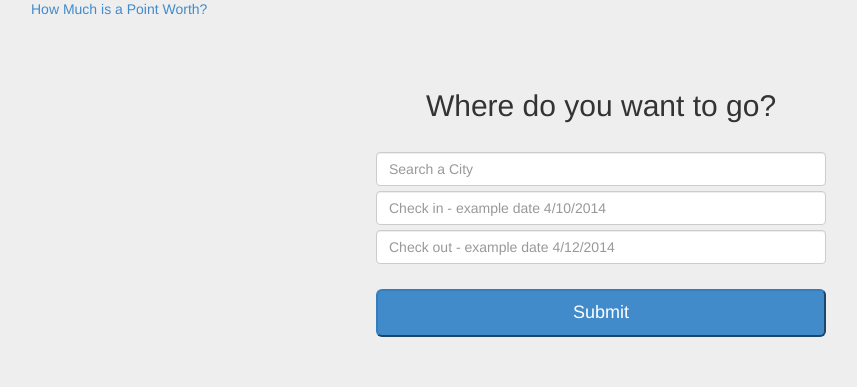
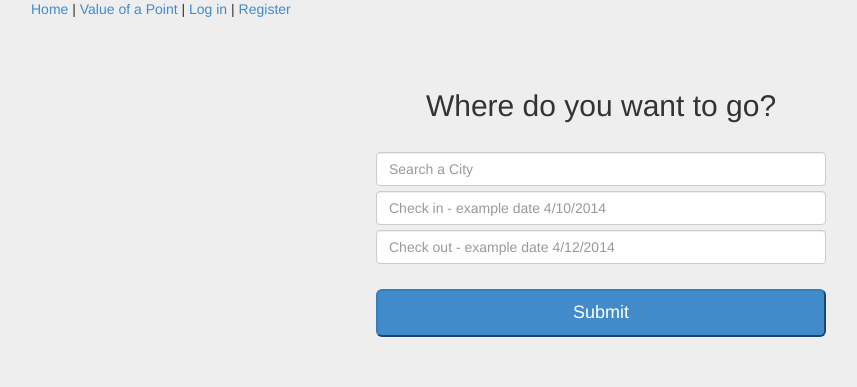
Before and after one commit to torypayne/hotelproject, a Flask app: page / in a window 1280 px wide. Shown: the part 961-1348 px from the top of the page, without its empty margins (39-896 px from the left). Run offline with Flask 2, Linux system fonts and the light colour scheme; some libraries are stand-ins or nearby versions.

Commit message:
Improved header, slightly improved login and register routing

```diff
--- a/templates/index.html
+++ b/templates/index.html
@@ -9,8 +9,6 @@
 
 
 	{% block body %}
-
-	<a href="/cpp">How Much is a Point Worth?</a>
 
 		<form class="search" method="POST">
                 <h2 class="search-heading">Where do you want to go?</h2>
--- a/templates/master.html
+++ b/templates/master.html
@@ -7,6 +7,7 @@
     <body>
     <img class="headimage" src="http://drive.google.com/uc?export=view&id=0B3QiSf01CUcnNldMREJhN085VW9LcVI3bS0yeEtEOTlEM2pj" align="left" />
 <div class="container">
+	<a href="/">Home</a> | <a href="/cpp">Value of a Point</a> | <a href="/login">Log in</a> | <a href="/register">Register</a>
             {% block body %}{% endblock %}
 </div>
     </body>
--- a/templates/search.html
+++ b/templates/search.html
@@ -4,7 +4,7 @@
 	</head>
 	<body>
 	{% block body %}
-	<a href="/">Home</a> | <a href="/cpp">How Much is a Point Worth</a>
+
 	<div>
 	<h3>Hotels in {{city}}<br>
 		<small> {{checkin}} - {{checkout}}</small></h3>
```
